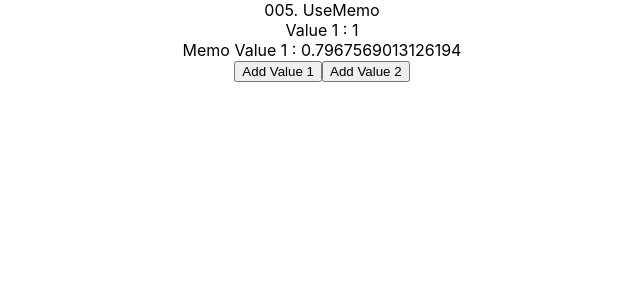
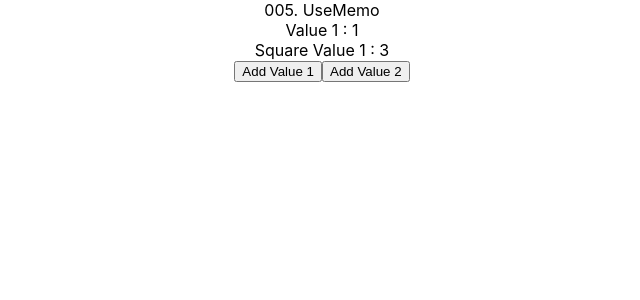
Before and after one commit to SuhutDev/ReactTypescript, a React (Create React App) app: page / in a window 1280 px wide. Shown: the top 300 px of the page, without its empty margins (318-958 px from the left). Built offline with nearby package versions, Linux system fonts and the light colour scheme.

Commit message:
use callback

```diff
--- a/src/App.tsx
+++ b/src/App.tsx
@@ -7,6 +7,7 @@ import Coba002UseEffect from "./Components/002UseEffect/Coba002UseEffect";
 import Coba003UseEffectCallApi from "./Components/003UseEffectCallApi/Coba003UseEffectCallApi";
 import Coba004UseRef from "./Components/004UseRef/Coba004UseRef";
 import Coba005UseMemo from "./Components/005UseMemo/Coba005UseMemo";
+import Coba006UseCallback from "./Components/006UseCallback/Coba006UseCallback";
 
 function App() {
   return (
@@ -15,7 +16,8 @@ function App() {
       {/* <Coba002UseEffect /> */}
       {/* <Coba003UseEffectCallApi /> */}
       {/* <Coba004UseRef /> */}
-      <Coba005UseMemo />
+      {/* <Coba005UseMemo /> */}
+      <Coba006UseCallback />
     </div>
   );
 }
--- /dev/null
+++ b/src/Components/006UseCallback/Coba006UseCallback.tsx
@@ -0,0 +1,49 @@
+import React, {
+  useState,
+  useMemo,
+  useRef,
+  useCallback,
+  useEffect,
+} from "react";
+
+const Coba005UseCallback = () => {
+  const [value1, setValue1] = useState(1 as number);
+  const [value2, setValue2] = useState(1 as number);
+
+  const callbackSquareValue1Ref = useRef(false);
+
+  const getSquareValue1 = useCallback(() => {
+    // if (callbackSquareValue1Ref.current) {
+    //   return; //return value tidak dilakukan disini
+    // }
+
+    // callbackSquareValue1Ref.current = true;
+    console.log("hitung lagi ketika value1 : " + value1);
+    return value1 ^ 2; //return value harus dilakukan disini
+  }, [value1]);
+
+  return (
+    <div>
+      <div>005. UseMemo</div>
+      <div>Value 1 : {value1}</div>
+      <Dispay getData={getSquareValue1} />
+      <button onClick={() => setValue1(value1 + 1)}>Add Value 1</button>
+      <button onClick={() => setValue2(value2 + 1)}>Add Value 2</button>
+    </div>
+  );
+};
+
+export default Coba005UseCallback;
+
+type DisplayProps = {
+  getData: Function;
+};
+
+const Dispay = ({ getData }: DisplayProps) => {
+  useEffect(() => {
+    console.log("diplay dijalankan");
+  }, [getData]);
+
+  var data = getData();
+  return <div>Square Value 1 : {data}</div>;
+};
--- a/src/index.tsx
+++ b/src/index.tsx
@@ -8,9 +8,9 @@ const root = ReactDOM.createRoot(
   document.getElementById("root") as HTMLElement
 );
 root.render(
-  <React.StrictMode>
-    <App />
-  </React.StrictMode>
+  // <React.StrictMode>
+  <App />
+  // </React.StrictMode>
 );
 
 // If you want to start measuring performance in your app, pass a function
```
